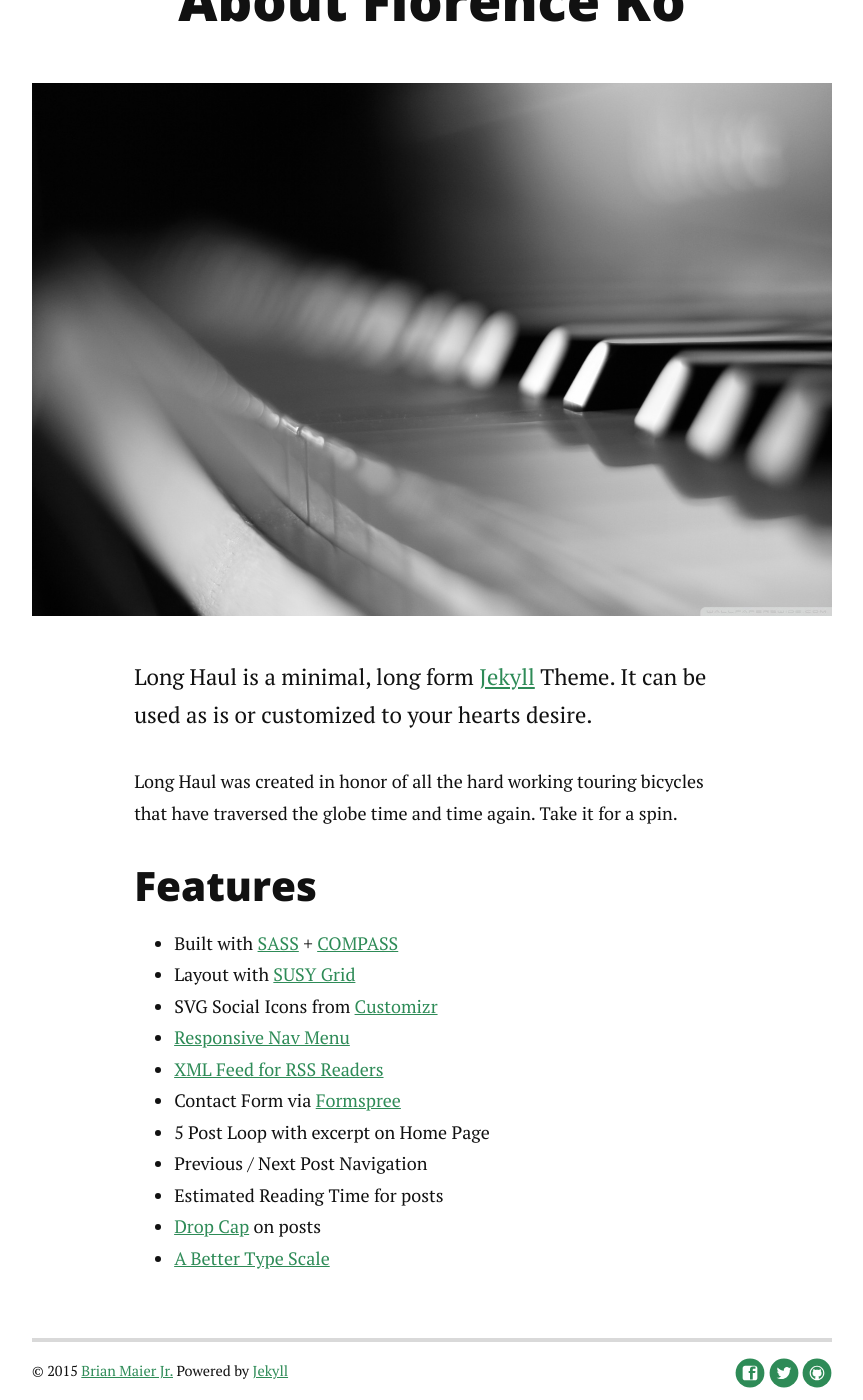
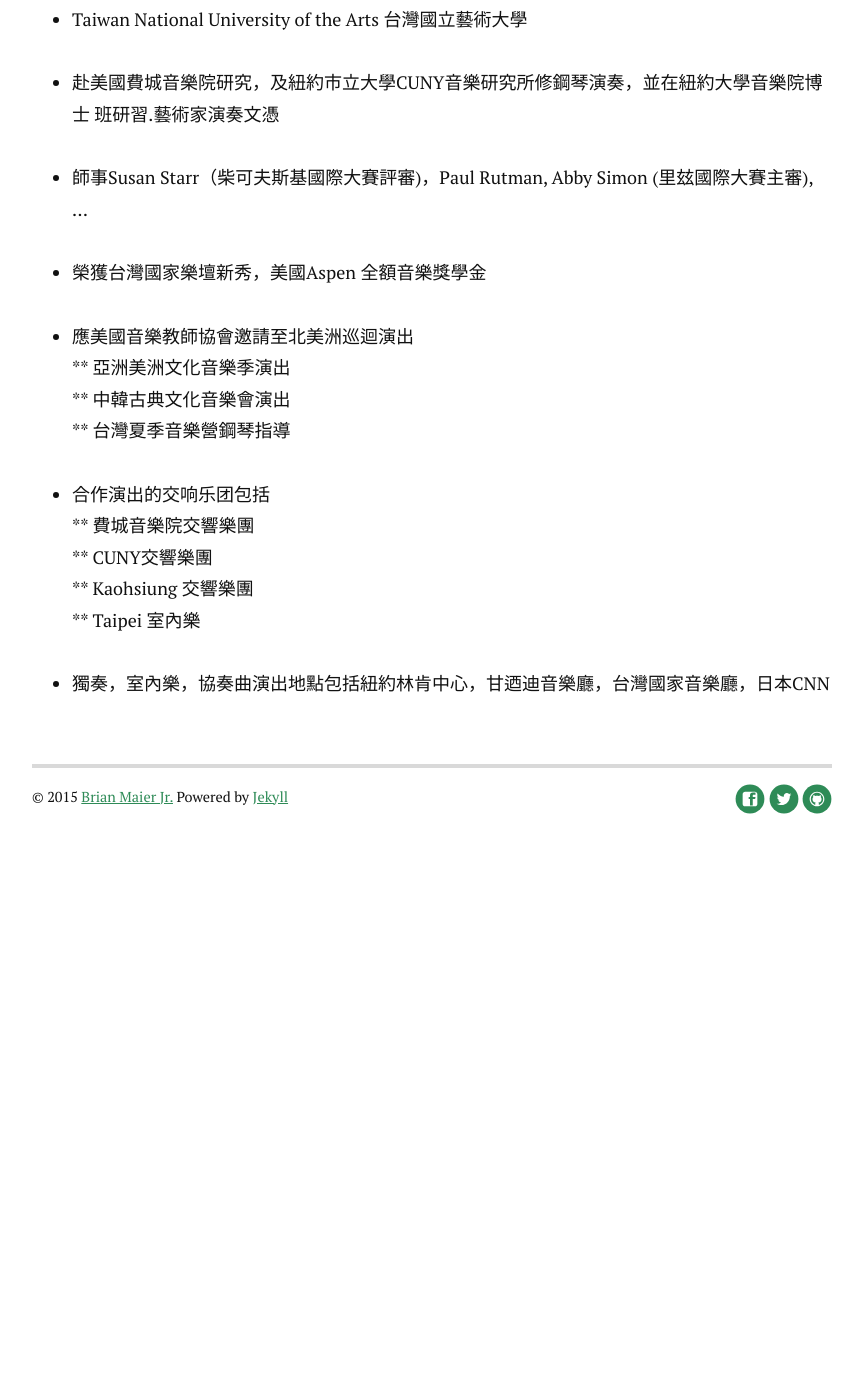
Before and after one commit to kerryzhou/kerryzhou.github.io, a Jekyll site: the page built from about.md, in a window 1280 px wide and 1400 px high, scrolled down 330 px. Shown: the whole window, without its empty margins (208-1071 px from the left). Built offline with Jekyll 4.4.1, drawn with Linux system fonts in a browser that asks for light colours; nearby versions of some CDN libraries; Markdown is read by kramdown in place of the engine named in the settings; after the commit the page ends 1231 px from its top, so only the background shows below that.

Commit message:
add bio of Florence Ko

```diff
--- a/about.md
+++ b/about.md
@@ -3,23 +3,25 @@
 title: About Florence Ko
 ---
 
-<div class="post">
-	<h1 class="pageTitle">About Florence Ko</h1>
-	<img src="{{ '/assets/img/piano.jpg' | prepend: site.baseurl }}" alt="">
-	<p class="intro">Long Haul is a minimal, long form <a href="http://jekyllrb.com">Jekyll</a> Theme. It can be used as is or customized to your hearts desire.</p>
-	<p>Long Haul was created in honor of all the hard working touring bicycles that have traversed the globe time and time again. Take it for a spin.</p>
-	<h2>Features</h2>
-	<ul>
-		<li>Built with <a href="http://sass-lang.com/">SASS</a> + <a href="http://compass-style.org/">COMPASS</a></li>
-  		<li>Layout with <a href="http://susy.oddbird.net/">SUSY Grid</a></li>
-  		<li>SVG Social Icons from <a href="http://customizr.net/icons/">Customizr</a></li>
-  		<li><a href="http://responsive-nav.com/">Responsive Nav Menu</a></li>
-  		<li><a href="https://github.com/snaptortoise/jekyll-rss-feeds">XML Feed for RSS Readers</a></li>
-  		<li>Contact Form via <a href="http://formspree.io/">Formspree</a></li>
-      <li>5 Post Loop with excerpt on Home Page</li>
-  		<li>Previous / Next Post Navigation</li>
-      <li>Estimated Reading Time for posts</li>
-  		<li><a href="https://github.com/adobe-webplatform/dropcap.js">Drop Cap</a> on posts</li>
-  		<li><a href="http://typecast.com/blog/a-more-modern-scale-for-web-typography">A Better Type Scale</a></li>
-  	</ul>
-</div>
+柯老师的简历：
+
+* Taiwan National University of the Arts 台灣國立藝術大學
+
+* 赴美國費城音樂院研究，及紐約市立大學CUNY音樂研究所修鋼琴演奏，並在紐約大學音樂院博士  班研習.藝術家演奏文憑
+
+* 師事Susan Starr（柴可夫斯基國際大賽評審)，Paul Rutman, Abby Simon (里玆國際大賽主審), ...
+
+* 榮獲台灣國家樂壇新秀，美國Aspen 全額音樂獎學金
+
+* 應美國音樂教師協會邀請至北美洲巡迴演出
+** 亞洲美洲文化音樂季演出
+** 中韓古典文化音樂會演出
+** 台灣夏季音樂營鋼琴指導
+
+* 合作演出的交响乐团包括
+** 費城音樂院交響樂團
+** CUNY交響樂團
+** Kaohsiung 交響樂團
+** Taipei 室內樂
+
+* 獨奏，室內樂，協奏曲演出地點包括紐約林肯中心，甘迺迪音樂廳，台灣國家音樂廳，日本CNN
```
